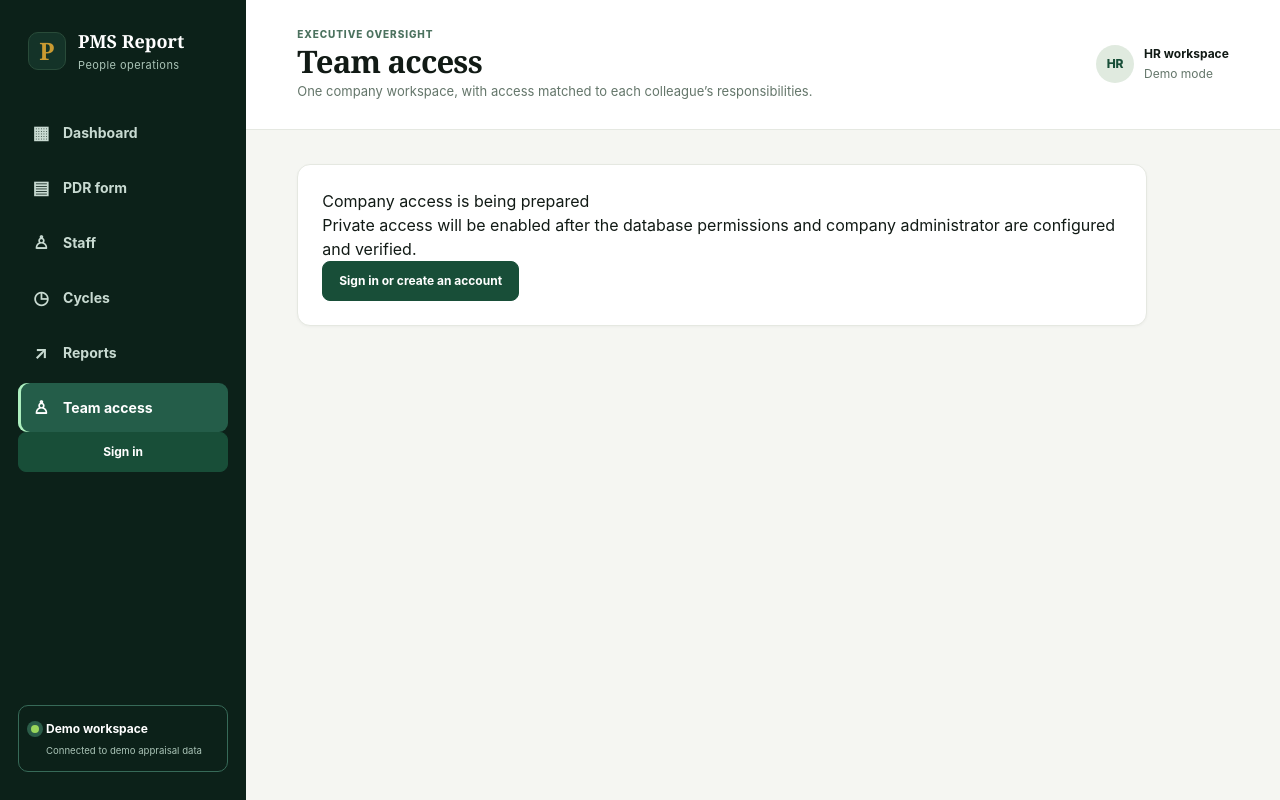
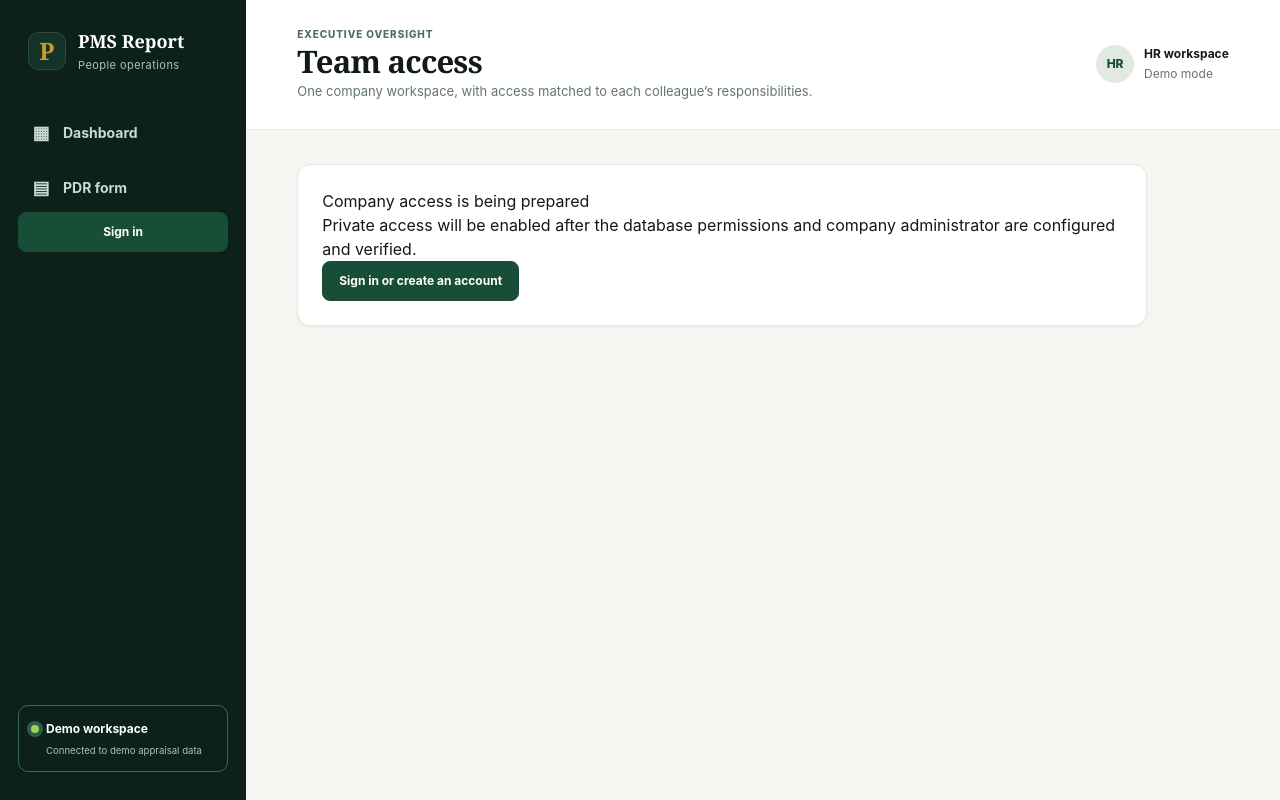
Before and after one commit to Aabrashi03/pms-report, a Next.js app: page /team in a window 1280 px wide. Built offline with nearby package versions, Linux system fonts and the light colour scheme.

Commit message:
Restrict portal pages by company role

```diff
--- a/components/app-shell.tsx
+++ b/components/app-shell.tsx
@@ -5,6 +5,7 @@ import { usePathname } from "next/navigation";
 import { useEffect, useRef, useState } from "react";
 import { teamsEnabled, getCompanyAccess, type CompanyAccess } from '@/lib/data/team';
 import { createClient } from '@/lib/supabase/client';
+import { canOpenWorkspacePath, visibleWorkspacePaths } from '@/lib/role-navigation';
 
 const nav = [
   ["/", "Dashboard", "▦"], ["/pdr", "PDR form", "▤"], ["/staff", "Staff", "♙"], ["/cycles", "Cycles", "◷"], ["/reports", "Reports", "↗"], ["/team", "Team access", "♙"],
@@ -35,6 +36,9 @@ export function AppShell({ title, subtitle, children }: { title: string; subtitl
     window.location.assign('/login');
   }
   const scope = access?.role === 'employee' ? 'Your PDR only' : access?.role === 'manager' ? 'Your assigned employees' : access?.role === 'hod' ? 'Your endorsement queue' : 'Company-wide';
+  const visiblePaths = visibleWorkspacePaths(access?.role);
+  const visibleNav = nav.filter(([href])=>visiblePaths.includes(href));
+  const routeAllowed = !teamsEnabled || canOpenWorkspacePath(access?.role,pathname);
   const sidebar = useRef<HTMLElement>(null);
   const menuButton = useRef<HTMLButtonElement>(null);
   useEffect(() => {
@@ -65,7 +69,7 @@ export function AppShell({ title, subtitle, children }: { title: string; subtitl
     <aside ref={sidebar} id="main-navigation" className={`sidebar ${open ? "sidebar-open" : ""}`} inert={mobile && !open} aria-label="Workspace navigation">
       <button className="icon-button navigation-close" aria-label="Close navigation" onClick={() => setOpen(false)}>×</button>
       <div className="brand"><span className="brand-mark">P</span><span><strong>PMS Report</strong><small>People operations</small></span></div>
-      <nav aria-label="Main navigation">{nav.map(([href, label, icon]) => <Link href={href} key={href} onClick={() => setOpen(false)} aria-current={pathname === href ? "page" : undefined} className={pathname === href ? "active" : ""}><span aria-hidden>{icon}</span>{label}</Link>)}</nav>
+      <nav aria-label="Main navigation">{visibleNav.map(([href, label, icon]) => <Link href={href} key={href} onClick={() => setOpen(false)} aria-current={pathname === href ? "page" : undefined} className={pathname === href ? "active" : ""}><span aria-hidden>{icon}</span>{access?.role==='employee'&&href==='/pdr'?'My PDR':label}</Link>)}</nav>
       {signedIn?<button type="button" className="button" disabled={signingOut} onClick={signOut}>{signingOut?'Signing out…':'Sign out'}</button>:<Link href="/login" className="button" onClick={() => setOpen(false)}>Sign in</Link>}<div className="sidebar-note"><span className="live-dot" />{teamsEnabled?'Company workspace':'Demo workspace'}<small>{teamsEnabled ? (access?scope:'Sign in to view your access') : 'Connected to demo appraisal data'}</small></div>
     </aside>
     {open && <button className="scrim" aria-label="Close navigation" tabIndex={-1} onClick={() => setOpen(false)} />}
@@ -73,9 +77,9 @@ export function AppShell({ title, subtitle, children }: { title: string; subtitl
       <div className="mobile-masthead"><button ref={menuButton} className="menu-button" onClick={()=>setOpen(true)} aria-label="Open navigation" aria-controls="main-navigation" aria-expanded={open}>☰</button><div><strong>PMS Executive Suite</strong><small>{teamsEnabled?'Company appraisal operations':'Demo appraisal workspace'}</small></div><span className="masthead-badge">{teamsEnabled?'PMS':'DEMO'}</span></div>
       <header className="topbar"><div className="page-title"><p className="eyebrow">Executive oversight</p><h1>{title}</h1><p>{subtitle}</p></div><div className="user-chip"><span>{teamsEnabled?'PMS':'HR'}</span><div><strong>{teamsEnabled?'Company workspace':'HR workspace'}</strong><small>{teamsEnabled?(access?.role||'Sign in'):'Demo mode'}</small></div></div></header>
       <main id="main-content" tabIndex={-1} className="page-content">
-        {teamsEnabled && pathname!=='/team' ? checking ? <div className="state-card">Checking company access…</div> : accessError ? <div className="state-card"><h2>Company access required</h2><p>{accessError}</p><Link className="button" href="/team">Go to Team access</Link></div> : <><p className="scope-banner">{scope}{access && ['manager','viewer'].includes(access.role)?' · Read-only access; contact HR for updates.':''}</p>{children}</> : children}
+        {teamsEnabled ? checking ? <div className="state-card">Checking company access…</div> : accessError ? <div className="state-card"><h2>Company access required</h2><p>{accessError}</p><Link className="button" href="/login">Return to sign in</Link></div> : !routeAllowed ? <div className="state-card"><h2>Page not available</h2><p>Your company role does not permit access to this page.</p><Link className="button" href={access?.role==='employee'?'/pdr':'/'}>Open your workspace</Link></div> : <><p className="scope-banner">{scope}{access && ['manager','viewer'].includes(access.role)?' · Read-only access; contact HR for updates.':''}</p>{children}</> : children}
       </main>
     </div>
-    <nav className="mobile-bottom-nav" aria-label="Quick navigation" inert={mobile&&open}>{nav.map(([href,label,icon])=><Link key={href} href={href} aria-current={pathname===href?'page':undefined}><span aria-hidden>{icon}</span>{label==='Dashboard'?'Overview':label==='Team access'?'Team':label}</Link>)}</nav>
+    <nav className="mobile-bottom-nav" aria-label="Quick navigation" inert={mobile&&open}>{visibleNav.map(([href,label,icon])=><Link key={href} href={href} aria-current={pathname===href?'page':undefined}><span aria-hidden>{icon}</span>{access?.role==='employee'&&href==='/pdr'?'My PDR':label==='Dashboard'?'Overview':label==='Team access'?'Team':label}</Link>)}</nav>
   </div>;
 }
--- /dev/null
+++ b/lib/role-navigation.ts
@@ -0,0 +1,18 @@
+export type WorkspaceRole = 'owner' | 'editor' | 'viewer' | 'manager' | 'hod' | 'employee';
+
+const allowedPaths: Record<WorkspaceRole, readonly string[]> = {
+  owner: ['/', '/pdr', '/staff', '/cycles', '/reports', '/team'],
+  editor: ['/', '/pdr', '/staff', '/cycles', '/reports'],
+  viewer: ['/', '/pdr', '/reports'],
+  manager: ['/', '/pdr', '/staff'],
+  hod: ['/', '/pdr', '/staff'],
+  employee: ['/', '/pdr'],
+};
+
+export function canOpenWorkspacePath(role: WorkspaceRole | undefined, pathname: string) {
+  return !!role && allowedPaths[role].includes(pathname);
+}
+
+export function visibleWorkspacePaths(role: WorkspaceRole | undefined) {
+  return role ? allowedPaths[role] : ['/', '/pdr'];
+}
```
Also changed, not shown: app/staff/page.tsx (+1 -1 lines), 1 other file (tests, documents, lock files or other folders).
